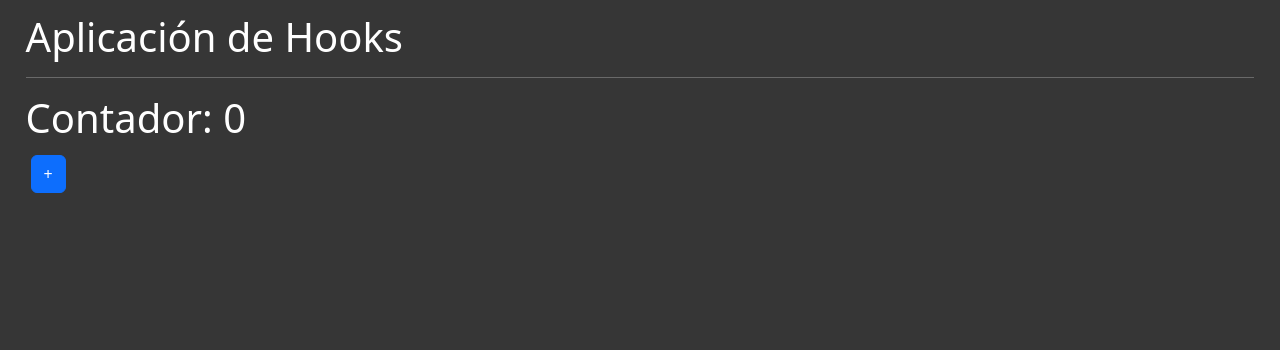
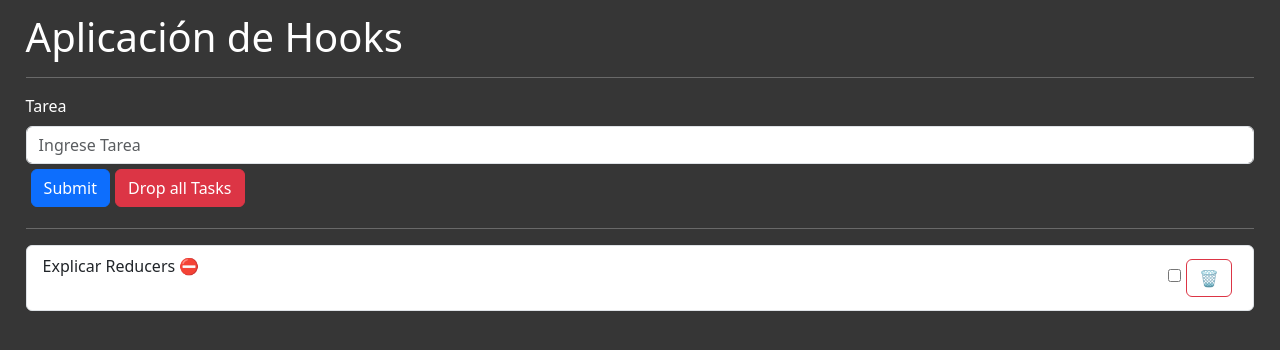
Before and after one commit to SergioCalde/curso-react-SergieCode, a React (Vite) app in the folder Proyectos/practica-hooks-react/: page / in a window 1280 px wide. Shown: the top 350 px of the page. Built offline with nearby package versions, Linux system fonts and the light colour scheme.

Commit message:
feat: Learn how to use the useReducer hook

```diff
--- a/Proyectos/practica-hooks-react/src/HooksApp.jsx
+++ b/Proyectos/practica-hooks-react/src/HooksApp.jsx
@@ -1,6 +1,8 @@
 // import { ContadorComponent } from "./components/ContadorComponent"
 
-import { CallBackComponent } from "./components/CallBackComponent"
+import { ListaTareas } from "./components/ListaTareas"
+
+// import { CallBackComponent } from "./components/CallBackComponent"
 
 // import { CalculosPesados } from "./components/CalculosPesados"
 
@@ -17,7 +19,8 @@ export const HooksApp = () => {
         {/* <FormComponent></FormComponent> */}
         {/* <ContadorComponent></ContadorComponent> */}
         {/* <CalculosPesados></CalculosPesados> */}
-        <CallBackComponent></CallBackComponent>
+        {/* <CallBackComponent></CallBackComponent> */}
+        <ListaTareas></ListaTareas>
     </>
   )
 }
--- /dev/null
+++ b/Proyectos/practica-hooks-react/src/components/ListaTareas.jsx
@@ -0,0 +1,138 @@
+import { useReducer } from "react"
+import { useForm } from "../hooks/useForm"
+
+const initialState = [{
+    id : new Date().getTime(),
+    tarea : "Explicar Reducers",
+    finalizada : false
+}]
+
+const tareaReducer = (state = initialState, action = {}) => {
+
+    // if( action.type === "[TAREAS] Agregar Tarea" ) {
+    //     return [...state, action.payload];
+    // }
+
+    switch(action.type){
+        case "[TAREAS] Agregar Tarea":
+            return [...state, action.payload]
+        case "[TAREAS] Finalizar Tarea":
+            return state.map(
+                tarea => {
+                    if(tarea.id === action.payload){
+                        return {
+                            ...tarea,
+                            finalizada: !tarea.finalizada
+                        }
+                    }
+                    return tarea
+                }
+            )
+        case "[TAREAS] Eliminar Tarea":
+            return state.filter(tarea => tarea.id !== action.payload )
+        case "[TAREAS] Borrar Tareas":
+            return []
+        default:
+            return state;
+    }
+
+}
+
+// console.log(tareaReducer( initialState, agregarTarea )  )
+
+export const ListaTareas = () => {
+
+    const [state, dispatch] = useReducer(tareaReducer, initialState);
+
+    const { tarea, formState, onInputChange } = useForm( { tarea: '' } )
+
+    const addTask = (event) => {
+        event.preventDefault();
+
+        if(formState.tarea === '' ) return;
+        // console.log(formState);
+
+        const tarea = {
+            id: new Date().getTime(),
+            tarea: formState.tarea,
+            finalizada: false
+        }
+
+        const action = {
+            type : '[TAREAS] Agregar Tarea',
+            payload : tarea
+        }
+
+        dispatch(action)
+    }
+
+    const endTask = ({ id }) => {
+
+        const action = {
+            type: "[TAREAS] Finalizar Tarea",
+            payload: id
+        }
+
+        dispatch(action);
+    }
+
+    const deleteTask = ({ id }) => {
+        const action = {
+            type: "[TAREAS] Eliminar Tarea",
+            payload: id
+        }
+
+        dispatch(action);
+    }
+
+    const dropTask = () => {
+        const action = {
+            type: "[TAREAS] Borrar Tareas",
+            payload: ""
+        }
+
+        dispatch(action);
+    }
+
+  return (
+    <>
+        <form onSubmit={addTask}>
+            <div className="mb-3">
+                <label htmlFor="tarea" className="form-label">Tarea</label>
+                <input
+                    type="text"
+                    className="form-control"
+                    name="tarea"
+                    placeholder="Ingrese Tarea"
+                    value= { tarea }
+                    onChange= { onInputChange }/>
+                <button type="submit" className="btn btn-primary">Submit</button>
+                <a className="btn btn-danger" onClick={ dropTask }>Drop all Tasks</a>
+            </div>
+        </form>
+
+        <hr />
+
+        <ul className="list-group">
+            { state.map( item => {
+               return (
+                    <li key={item.id} className="list-group-item d-flex justify-content-between">
+                        <span>
+                            { item.tarea } { item.finalizada ? "✅":"⛔"}
+                        </span>
+                        <div>
+                            <input
+                            type="checkbox"
+                            value={item.finalizada}
+                            onChange={() => endTask(item)}/>
+                            <button
+                                className="btn btn-outline-danger"
+                                onClick={() => deleteTask(item)}>🗑️</button>
+                        </div>
+                    </li>
+               )
+            }) }
+        </ul>
+    </>
+  )
+}
--- a/Proyectos/practica-hooks-react/src/hooks/useForm.js
+++ b/Proyectos/practica-hooks-react/src/hooks/useForm.js
@@ -14,6 +14,7 @@ export const useForm = ( initialForm = {} ) => {
 
   return {
     ...formState,
+    formState,
     onInputChange
   }
 }
```
